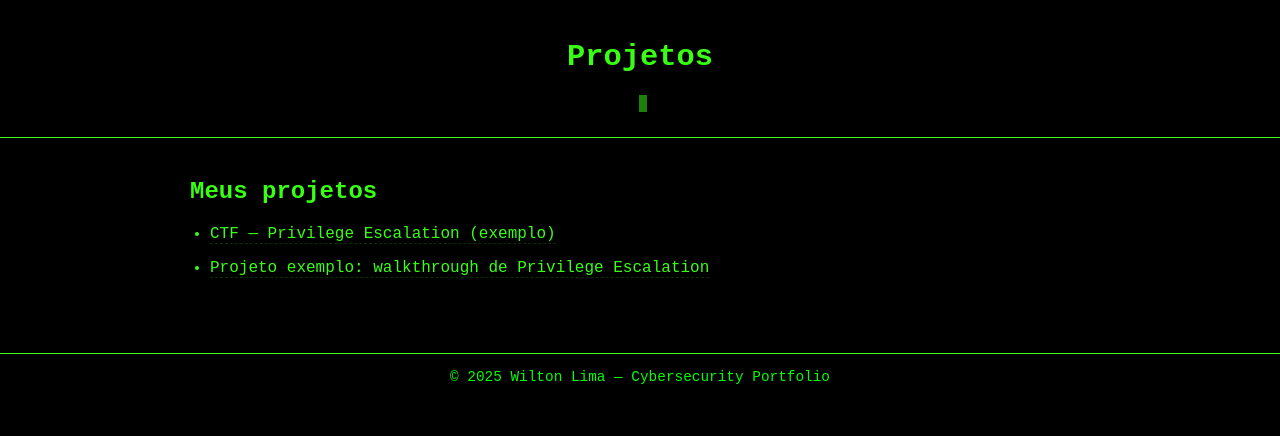
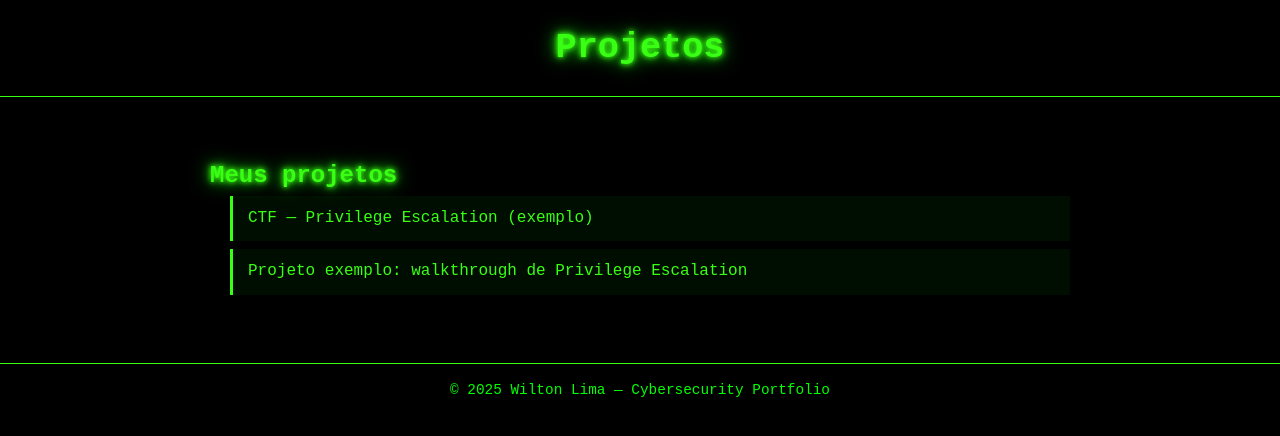
Before and after one commit to willimaofc/willimaofc.github.io, a Jekyll site: the page built from projects.md, in a window 1280 px wide. Shown: the top 436 px of the page. Built offline with Jekyll 4.4.1, drawn with Linux system fonts in a browser that asks for light colours.

Commit message:
Refactor CSS styles for improved layout and design
Updated CSS styles for the website, including reset styles, body, links, header, main content, sections, lists, cards, and footer.

```diff
--- a/assets/css/style.css
+++ b/assets/css/style.css
@@ -1,19 +1,103 @@
-:root{
-  --bg:#000;
-  --neon:#39ff14;
-  --muted:#0f0f0f;
-  --glass: rgba(255,255,255,0.03);
+/* Reset básico */
+* {
+  margin: 0;
+  padding: 0;
+  box-sizing: border-box;
 }
-html,body{height:100%;margin:0;background:var(--bg);color:#cfcfcf;font-family:ui-monospace, SFMono-Regular, Menlo, Monaco, "Roboto Mono", monospace;}
-.wrap{max-width:900px;margin:6vh auto;padding:2rem;background:linear-gradient(180deg, rgba(255,255,255,0.02), transparent);border-radius:12px;box-shadow:0 6px 30px rgba(0,0,0,0.7);}
-.hero{text-align:left;padding:1rem 0;}
-#typed{font-size:1.9rem;color:var(--neon);white-space:nowrap;overflow:hidden;}
-.subtitle{color:var(--neon);opacity:0.8;margin-top:0.5rem;font-size:0.95rem;}
-.content{margin-top:2rem;line-height:1.6;}
-a{color:var(--neon);text-decoration:none;border-bottom:1px dashed rgba(57,255,20,0.18);}
-pre{background:#07110a;padding:1rem;border-radius:8px;overflow:auto;}
-.terminal{background:#020202;border-radius:8px;padding:1rem;color:#b8ffb8;box-shadow: inset 0 0 30px rgba(57,255,20,0.02);font-family:inherit;}
-.footer{color:#666;text-align:center;margin:2rem 0 1rem 0;font-size:0.85rem;}
-/* cursor */
-.cursor{display:inline-block;width:8px;height:1.1em;background:var(--neon);margin-left:6px;animation:blink 1s steps(2, start) infinite;}
-@keyframes blink{50%{opacity:0}}
+
+/* Corpo do site */
+body {
+  background-color: #000;
+  color: #39ff14;
+  font-family: 'Courier New', monospace;
+  line-height: 1.6;
+}
+
+/* Links */
+a {
+  color: #39ff14;
+  text-decoration: none;
+  transition: color 0.3s ease, text-shadow 0.3s ease;
+}
+
+a:hover {
+  color: #0f0;
+  text-shadow: 0 0 10px #0f0;
+}
+
+/* Cabeçalho */
+header {
+  padding: 30px 20px;
+  text-align: center;
+  border-bottom: 1px solid #39ff14;
+  margin-bottom: 40px;
+}
+
+header h1 {
+  font-size: 2.5rem;
+}
+
+header .subtitle {
+  font-size: 1.1rem;
+  color: #0f0;
+  margin-top: 10px;
+}
+
+/* Main / conteúdo */
+main {
+  max-width: 900px;
+  margin: 0 auto;
+  padding: 0 20px;
+}
+
+/* Seções */
+section {
+  margin-bottom: 40px;
+}
+
+/* Listas de posts/projetos */
+ul {
+  list-style-type: none;
+}
+
+li {
+  background: rgba(0, 255, 20, 0.05);
+  border-left: 3px solid #39ff14;
+  padding: 10px 15px;
+  margin-bottom: 15px;
+  transition: all 0.3s ease;
+}
+
+li:hover {
+  background: rgba(0, 255, 20, 0.2);
+  border-left: 3px solid #0f0;
+  transform: translateX(5px);
+}
+
+/* Boxes de posts/projetos */
+.card {
+  border: 1px solid #39ff14;
+  padding: 20px;
+  margin-bottom: 25px;
+  transition: box-shadow 0.3s ease, transform 0.3s ease;
+}
+
+.card:hover {
+  box-shadow: 0 0 20px #0f0;
+  transform: translateY(-5px);
+}
+
+/* Footer */
+footer {
+  text-align: center;
+  padding: 20px;
+  border-top: 1px solid #39ff14;
+  margin-top: 40px;
+  font-size: 0.9rem;
+  color: #0f0;
+}
+
+/* Efeito neon no título */
+h1, h2, h3 {
+  text-shadow: 0 0 5px #39ff14, 0 0 10px #39ff14, 0 0 20px #0f0;
+}
```
